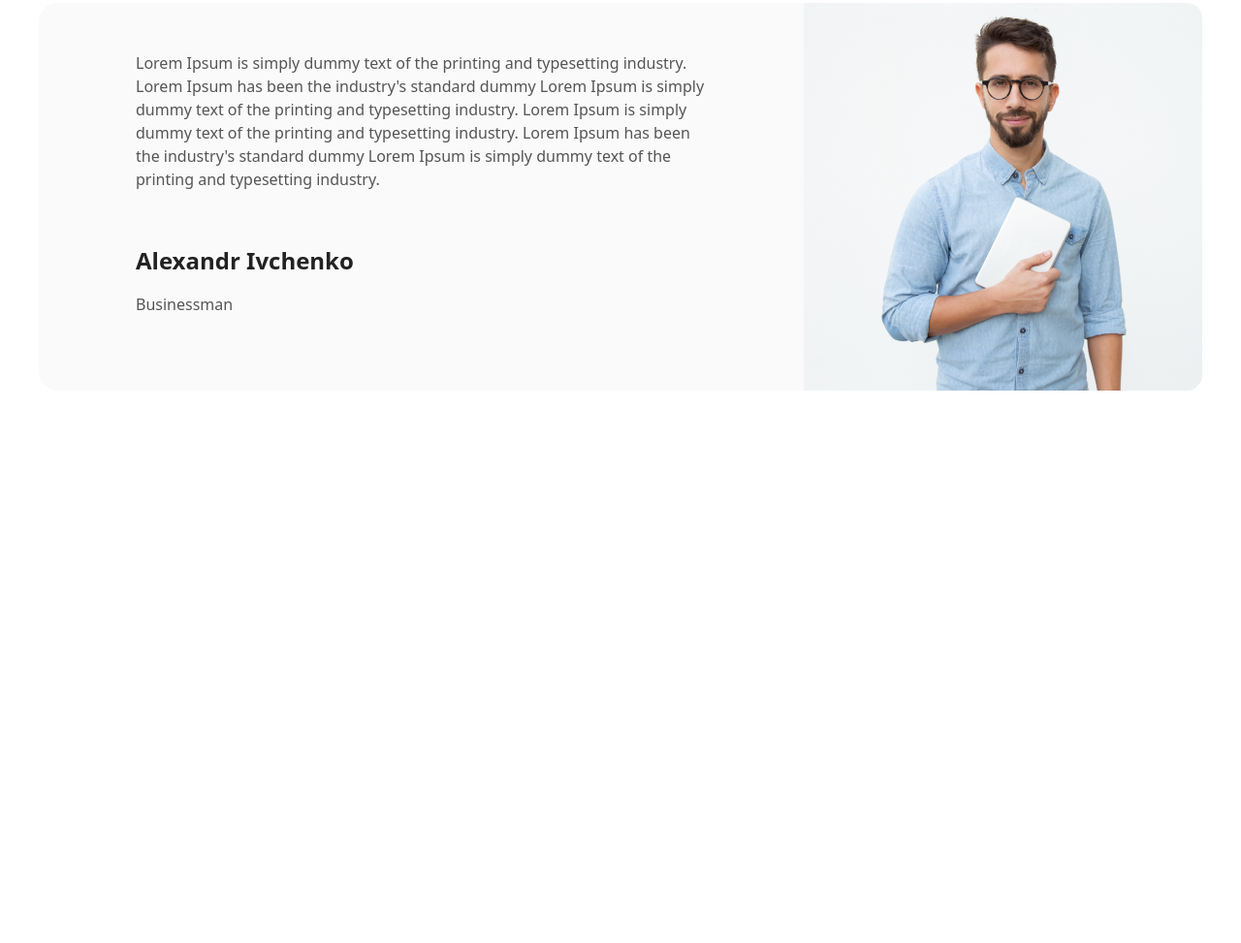
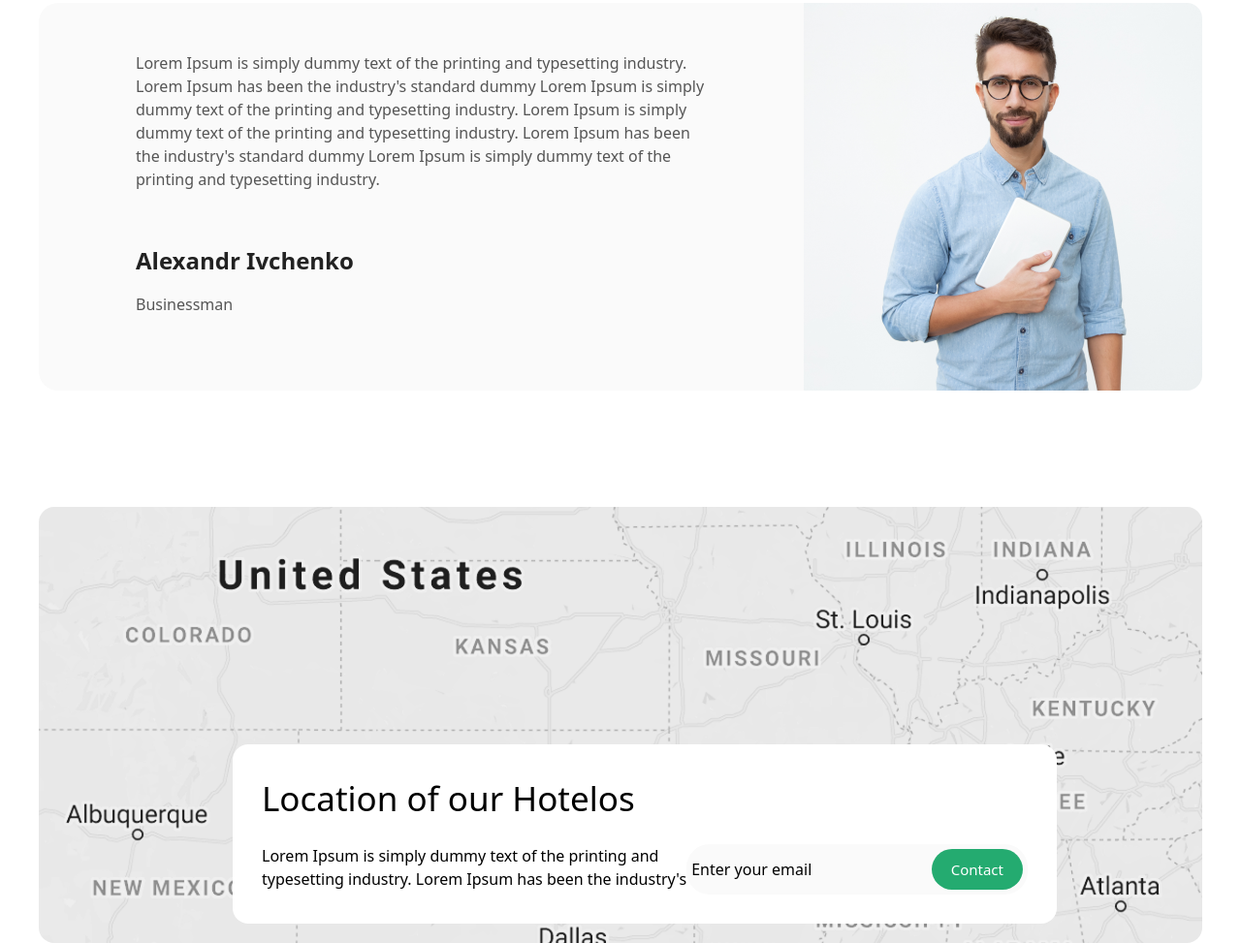
Before and after one commit to rxmnw/BRANCHES, a website: page src/index.html in a window 1280 px wide. Shown: the part 2795-3768 px from the top of the page at 97% size. Before the commit the page ends 3198 px from the top, so only its background shows below. Drawn offline with Linux system fonts and the light colour scheme; files whose address does not match are found by name.

Commit message:
section6p2

```diff
--- a/src/index.html
+++ b/src/index.html
@@ -262,7 +262,23 @@
         </aside>
         <img src="./Mask (1).png" alt="" />
       </section>
+<section class="max-w-300 m-auto hidden lg:block">
 
+    <div class="bg-[url(../map.png)] bg-cover bg-center bg-no-repeat w-[1200px] h-[450px] rounded-2xl relative m-auto mt-[120px]">
+<div class="bg-[white] w-[850px] flex flex-col gap-[20px] p-[30px] rounded-2xl absolute bottom-[20px] left-[200px]">
+    <h1 class="text-[35px] font-medium">Location of our Hotelos</h1>
+<div class="flex">
+    <p class="w-[500px]">Lorem Ipsum is simply dummy text of the printing and typesetting industry. Lorem Ipsum has been the industry's </p>
+<div class="bg-[#FAFAFA] flex justify-between p-[5px] rounded-3xl w-[400px] items-center">
+    <p>Enter your email</p>
+<button class="text-[white] text-[15px] rounded-[30px] bg-[#24AB70] p-[10px_20px]   " >Contact</button>
+</div>
+</div>
+
+</div>
+    </div>
+
+</section>
 </main>
 </body>
 </html>
```
